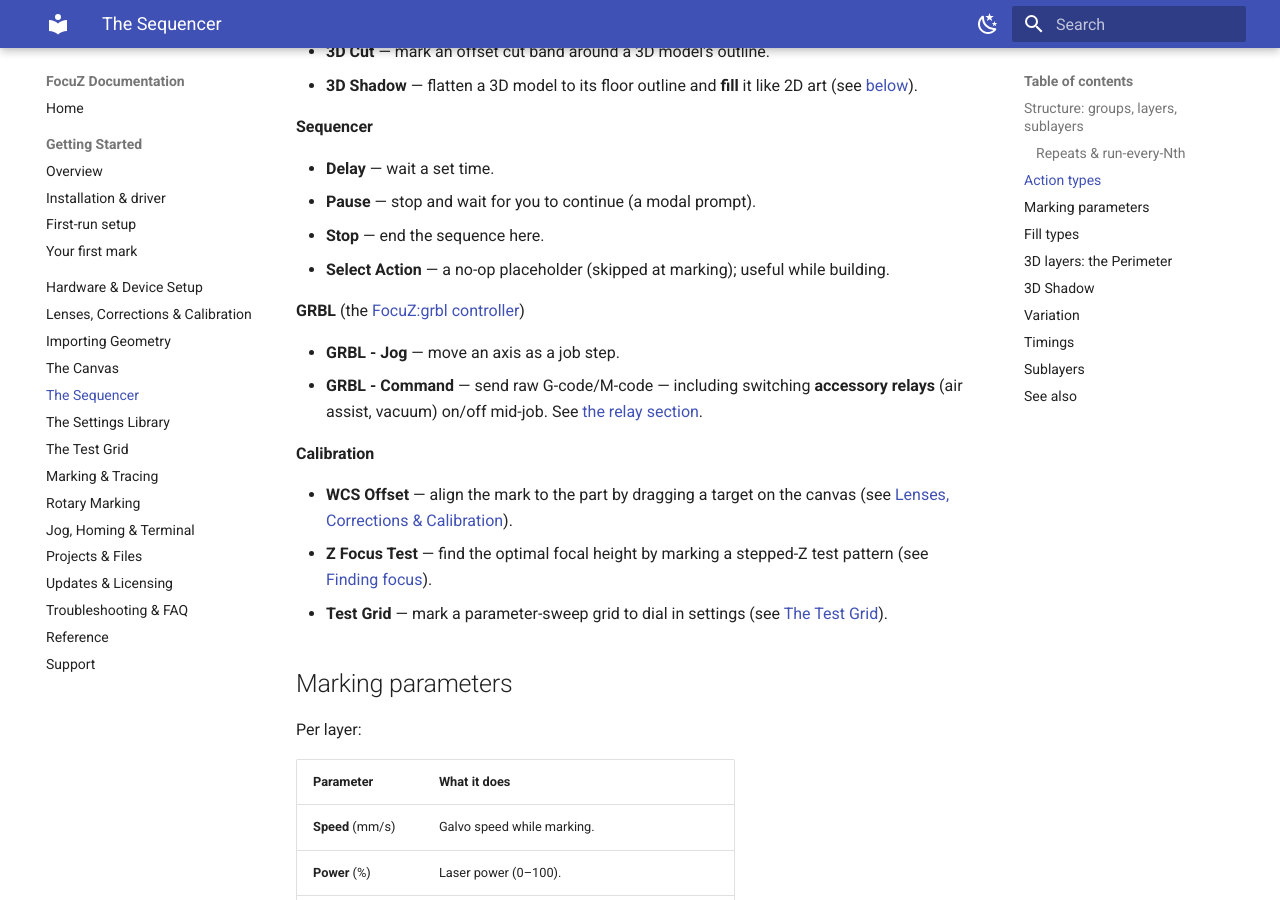
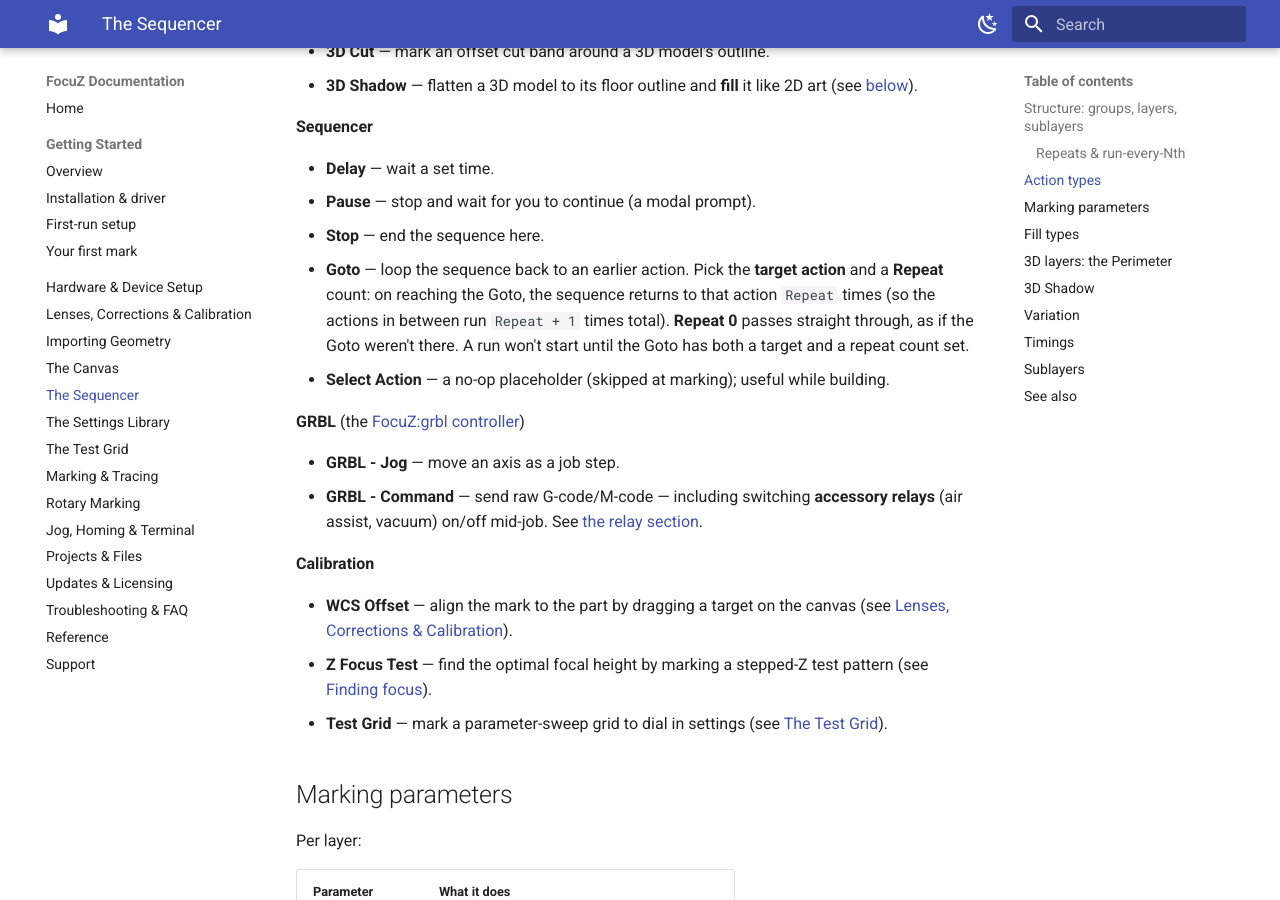
Before and after one commit to Lokahi-Shop/focuz-docs, an MkDocs documentation site: the page built from docs/sequencer.md, in a window 1280 px wide and 900 px high, scrolled down 1451 px. Built offline with MkDocs 1.6.1 and Material for MkDocs 9.7.7, drawn with Linux system fonts in a browser that asks for light colours.

Commit message:
docs(sequencer): document the Goto action (loop back N times)

```diff
--- a/docs/sequencer.md
+++ b/docs/sequencer.md
@@ -47,6 +47,10 @@ Adding an action opens a picker grouped by purpose:
 - **Delay** — wait a set time.
 - **Pause** — stop and wait for you to continue (a modal prompt).
 - **Stop** — end the sequence here.
+- **Goto** — loop the sequence back to an earlier action. Pick the **target action** and a **Repeat**
+  count: on reaching the Goto, the sequence returns to that action `Repeat` times (so the actions in
+  between run `Repeat + 1` times total). **Repeat 0** passes straight through, as if the Goto weren't
+  there. A run won't start until the Goto has both a target and a repeat count set.
 - **Select Action** — a no-op placeholder (skipped at marking); useful while building.
 
 **GRBL** (the [FocuZ:grbl controller](jog-terminal.md))
```
